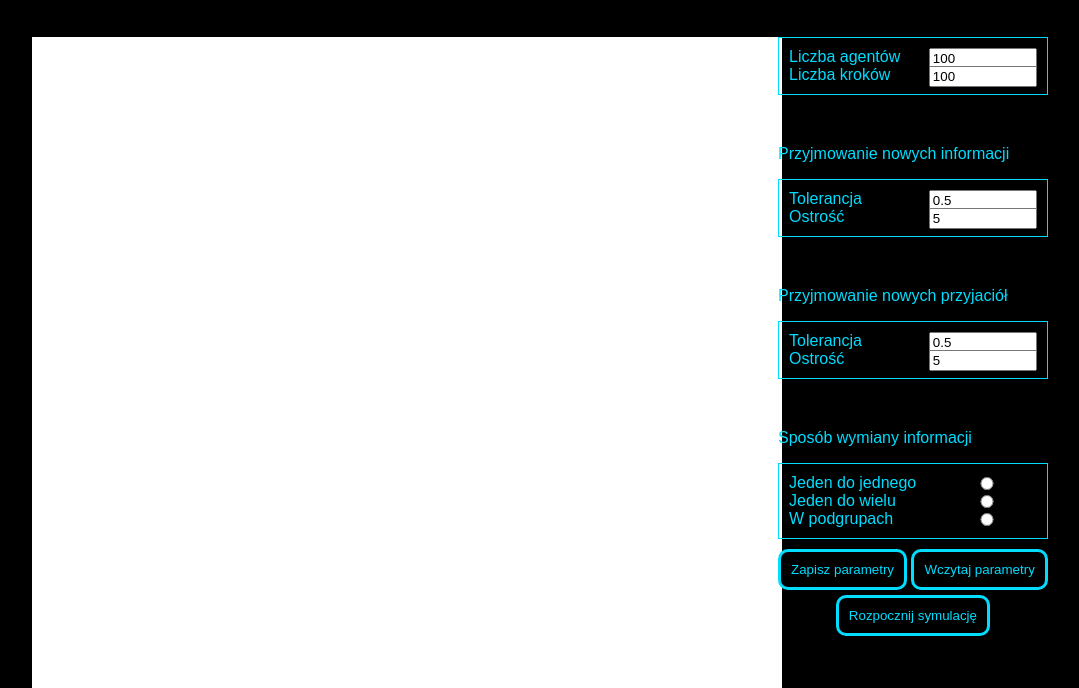
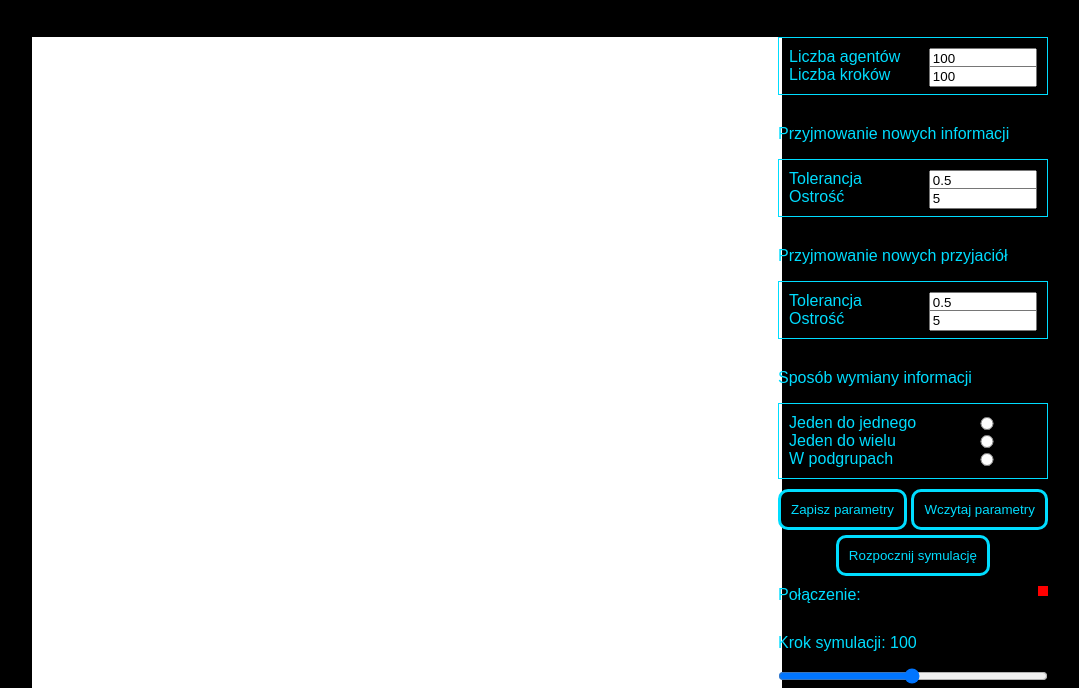
Before and after one commit to FrackiewiczP/info_bubbles, a plain HTML site: page Frontend/html/index.html in a window 1280 px wide. Shown: the part 112-800 px from the top of the page, without its empty margins (81-1160 px from the left). Drawn offline with nearby package versions, Linux system fonts and the light colour scheme; no server answers.

Commit message:
Add connecting to socket to frontend

```diff
--- a/Frontend/html/index.html
+++ b/Frontend/html/index.html
@@ -9,7 +9,7 @@
         <div class="main-content">
             <div class="main-content-grid">
                 <!--First column-->
-                <canvas id="simulation-canvas" width="750" height="750"></canvas>
+                <svg id="simulation-svg"></svg>
                 <!--Second column-->
                 <div class="second-column">
                     <form action="/action_page.php">
@@ -50,14 +50,16 @@
                             <button type="button" onclick="startSimulation()" style="margin:auto">Rozpocznij symulację</button>
                         </div>
                     </form>
+                    <div style="position: relative; margin-top: 10px;">
+                        Połączenie: <div id="connection-square"></div>
+                    </div>
                     <div class="slidecontainer" style="align-self: center; width: 100%;">
+                        <p>Krok symulacji: <span id="current-step">100</span></p>
                         <input type="range" min="1" max="100" value="50" id="step-slider" oninput="updateCurrentStep()"><br>
-                        <p>Krok symulacji: <span id="current-step">100</span></p>
                     </div>
                 </div>
             </div>
         </div>
-        <script src="../javascript/index.js"></script>
     </body>
     <footer style="text-align: center; margin-top: 20px; color: gray; font-size: x-small;">
         Autorzy: <br>
@@ -66,4 +68,19 @@
         Ignacy Sujecki <br>
         Politechnika Warszawska, 2022 <br>
     </footer>
+    <script src="../javascript/index.js"></script>
+    <script src="https://cdn.socket.io/4.2.0/socket.io.min.js" integrity="sha384-PiBR5S00EtOj2Lto9Uu81cmoyZqR57XcOna1oAuVuIEjzj0wpqDVfD0JA9eXlRsj" crossorigin="anonymous"></script>
+    <script type="text/javascript" charset="utf-8">
+        const socket = io("http://127.0.0.1:5000");
+
+        socket.on("connect", () => {
+            console.log("connected");
+            document.getElementById("connection-square").style.backgroundColor = "green";
+        });
+
+        socket.on("disconnect", () => {
+            console.log("disconnected");
+            document.getElementById("connection-square").style.backgroundColor = "red";
+        });
+    </script>
 </html>
--- a/Frontend/sass/index.scss
+++ b/Frontend/sass/index.scss
@@ -11,7 +11,7 @@ h1{
 }
 
 p{
-    margin-top: 50px;
+    margin-top: 30px;
 }
 
 input{
@@ -66,13 +66,24 @@ button:hover {
     flex-direction: column;
 }
 
-#simulation-canvas{
+#simulation-svg{
     display: block;
     background-color: white;
+    width: 750px;
+    height: 750px;
+}
+
+#connection-square{
+    position: absolute;
+    right: 0;
+    width: 10px;
+    height: 10px;
+    background-color: red;
+    display: inline-block;
 }
 
 input[type=range]{
-    margin-top: 100px;
+    margin-top: 0px;
     width: 100%;
     position:inherit;
     color: $blue-text;
```
Also changed, not shown: Frontend/css/index.css, 1 other file.
